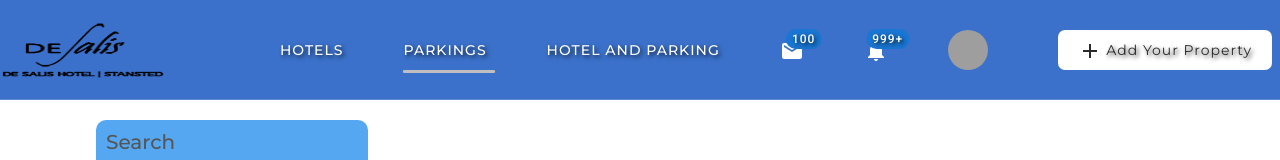
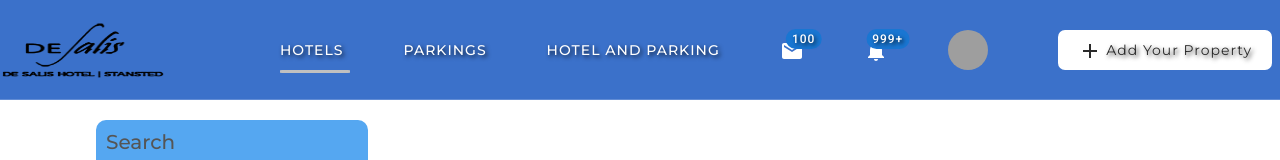
Before and after one commit to SohaibShahzad/desalis.github.io, a React (Create React App) app: page /listHotel in a window 1280 px wide. Shown: the top 160 px of the page. Built offline with nearby package versions, Linux system fonts and the light colour scheme; grey boxes are pictures that could not be loaded; a web font is replaced by a local one.

Commit message:
List page fixed

```diff
--- a/src/Components/Navbar/Navbar.jsx
+++ b/src/Components/Navbar/Navbar.jsx
@@ -55,7 +55,7 @@ const Navbar = ({ list }) => {
   const dispatch = useDispatch();
   const { city } = useSelector((state) => state.searchCity);
   const { cityParking } = useSelector((state) => state.searchParkingCity);
-  // const { seacrhLoc } = useSelector((state) => state.getSearchLocation);
+  // const { searchLoc } = useSelector((state) => state.getSearchLocation);
   const { cityHotelAndParking } = useSelector(
     (state) => state.searchHotelAndParkingCity
   );
@@ -67,6 +67,7 @@ const Navbar = ({ list }) => {
   const { resultDate } = useSelector((state) => state.dateAlert);
   const { resultDateTime } = useSelector((state) => state.dateTimeAlert);
   const { c } = useSelector((state) => state.searchVehicle);
+  const { activePath } = useSelector((state) => state.activePath);
   const location = useLocation();
   const path = location.pathname;
   const [navSearch, setNavSearch] = useState(false);
@@ -75,6 +76,8 @@ const Navbar = ({ list }) => {
   const [openOptions, setOpenOptions] = useState(false);
   const { options } = useSelector((state) => state.searchOption);
   const [option, setOption] = useState(options);
+  // get location of user
+  const { user } = useSelector((state) => state.user);
 
   const handleOption = (name, operation) => {
     setOption((prev) => {
@@ -86,24 +89,22 @@ const Navbar = ({ list }) => {
   };
   const navigate = useNavigate();
 
-  // get location of user
-  const { user } = useSelector((state) => state.user);
-  if (navSearch) {
-    dispatch({
-      type: "setUserLocation",
-      payload: "hotel",
-    });
-  } else if (nav2) {
-    dispatch({
-      type: "setUserLocation",
-      payload: "hotelAndParking",
-    });
-  } else {
-    dispatch({
-      type: "setUserLocation",
-      payload: "parking",
-    });
-  }
+  // if (navSearch) {
+  //   dispatch({
+  //     type: "setUserLocation",
+  //     payload: "hotel",
+  //   });
+  // } else if (nav2) {
+  //   dispatch({
+  //     type: "setUserLocation",
+  //     payload: "hotelAndParking",
+  //   });
+  // } else {
+  //   dispatch({
+  //     type: "setUserLocation",
+  //     payload: "parking",
+  //   });
+  // }
 
   const validRoom = () => {
     const numOfPerson = options.adult + option.children;
@@ -259,11 +260,23 @@ const Navbar = ({ list }) => {
   useEffect(() => {
     if (path === "/") {
       setNavSearch(true);
+      dispatch({
+        type: "setUserLocation",
+        payload: "hotel",
+      });
     } else if (path === "/HotelAndParking") {
       setNav2(true);
-    } else {
+      dispatch({
+        type: "setUserLocation",
+        payload: "hotelAndParking",
+      });
+    } else if (path === "/parking") {
       setNav2(false);
       setNavSearch(false);
+      dispatch({
+        type: "setUserLocation",
+        payload: "parking",
+      });
     }
 
     if (path === "/" || path === "/HotelAndParking" || path === "/parking") {
@@ -386,21 +399,39 @@ const Navbar = ({ list }) => {
                 </Link>
                 <ul className={style.nav}>
                   <li>
-                    <NavLink to="/" className={`${style.text_shadow}`}>
+                    <NavLink
+                      to="/"
+                      className={`${style.text_shadow}`}
+                      onClick={() => {
+                        dispatch({
+                          type: "activePath",
+                          payload: "hotel",
+                        });
+                      }}
+                    >
                       Hotels
                       <hr
                         className={`mt-0 ${style.activeTab} ${
-                          navSearch ? "d-block" : "d-none"
+                          activePath === "hotel" ? "d-block" : "d-none"
                         }`}
                       />
                     </NavLink>
                   </li>
                   <li>
-                    <NavLink to="/parking" className={style.text_shadow}>
+                    <NavLink
+                      to="/parking"
+                      className={style.text_shadow}
+                      onClick={() => {
+                        dispatch({
+                          type: "activePath",
+                          payload: "parking",
+                        });
+                      }}
+                    >
                       Parkings
                       <hr
                         className={`mt-0 ${style.activeTab} ${
-                          !navSearch && !nav2 ? "d-block" : "d-none"
+                          activePath === "parking" ? "d-block" : "d-none"
                         }`}
                       />
                     </NavLink>
@@ -409,11 +440,19 @@ const Navbar = ({ list }) => {
                     <NavLink
                       to="/HotelAndParking"
                       className={style.text_shadow}
+                      onClick={() => {
+                        dispatch({
+                          type: "activePath",
+                          payload: "hotelAndParking",
+                        });
+                      }}
                     >
                       Hotel and Parking
                       <hr
                         className={`mt-0 ${style.activeTab} ${
-                          nav2 ? "d-block" : "d-none"
+                          activePath === "hotelAndParking"
+                            ? "d-block"
+                            : "d-none"
                         }`}
                       />
                     </NavLink>
--- a/src/Pages/list/List.jsx
+++ b/src/Pages/list/List.jsx
@@ -14,7 +14,7 @@ const List = () => {
   const { hotel_data } = useSelector((state) => state.getStaticHotels);
 
   // Getting Search Location e.g Hotel or Hotel+Prking
-  const { seacrhLoc } = useSelector((state) => state.getSearchLocation);
+  const { searchLoc } = useSelector((state) => state.getSearchLocation);
 
   // For Hotel and parking
   // Getting City For Hotel and Parking
@@ -26,8 +26,6 @@ const List = () => {
   const { hotel_parking_data } = useSelector(
     (state) => state.getStaicHotalParking
   );
-
-  console.log(options);
 
   // Checking City For Hotel and parking
   const checkHotelParkingCity = (hotel_parking_data) => {
@@ -184,11 +182,11 @@ const List = () => {
                 {/* {hotel_data.map((item) => (
                   <Card item={item} key={item._id} />
                 ))} */}
-                {seacrhLoc === "hotel" &&
+                {searchLoc === "hotel" &&
                   filtered_data.map((item) => (
                     <Card item={item} key={item._id} />
                   ))}
-                {seacrhLoc === "hotelAndParking" &&
+                {searchLoc === "hotelAndParking" &&
                   filtered_hotel_parking.map((item) => (
                     <Card item={item} key={item._id} />
                   ))}
--- a/src/Pages/list/list.module.css
+++ b/src/Pages/list/list.module.css
@@ -15,7 +15,7 @@
   padding: 10px;
   border-radius: 10px;
   position: sticky;
-  top: 10px;
+  top: 100px;
   height: max-content;
 }
 
--- /dev/null
+++ b/src/Toolkit/reducer/activePath.jsx
@@ -0,0 +1,9 @@
+import { createReducer } from "@reduxjs/toolkit";
+
+const initialState = { activePath: "hotel" };
+
+export const activePath = createReducer(initialState, {
+  activePath: (state, action) => {
+    state.activePath = action.payload;
+  },
+});
--- a/src/Toolkit/reducer/searchLocation.jsx
+++ b/src/Toolkit/reducer/searchLocation.jsx
@@ -1,11 +1,11 @@
 import { createReducer } from "@reduxjs/toolkit";
 
 const initialState = {
-  seacrhLoc: ''
+  searchLoc: "",
 };
 
 export const setSearchLoaction = createReducer(initialState, {
   setUserLocation: (state, action) => {
-    state.seacrhLoc = action.payload;
+    state.searchLoc = action.payload;
   },
 });
--- a/src/Toolkit/store.jsx
+++ b/src/Toolkit/store.jsx
@@ -24,6 +24,7 @@ import { alertCity } from "./reducer/alertCity";
 import { alertVehicle } from "./reducer/alertVehicle";
 import { alertDate } from "./reducer/alertDate";
 import { alertDateTime } from "./reducer/alertDateTime";
+import { activePath } from "./reducer/activePath";
 
 const store = configureStore({
   reducer: {
@@ -50,6 +51,7 @@ const store = configureStore({
     vehicleAlert: alertVehicle,
     dateAlert: alertDate,
     dateTimeAlert: alertDateTime,
+    activePath: activePath,
     getStaticParking: Parking_Static_Data,
     getStaicHotalParking: Hotel_Parking_Static_Data,
     getSearchLocation: setSearchLoaction,
```
